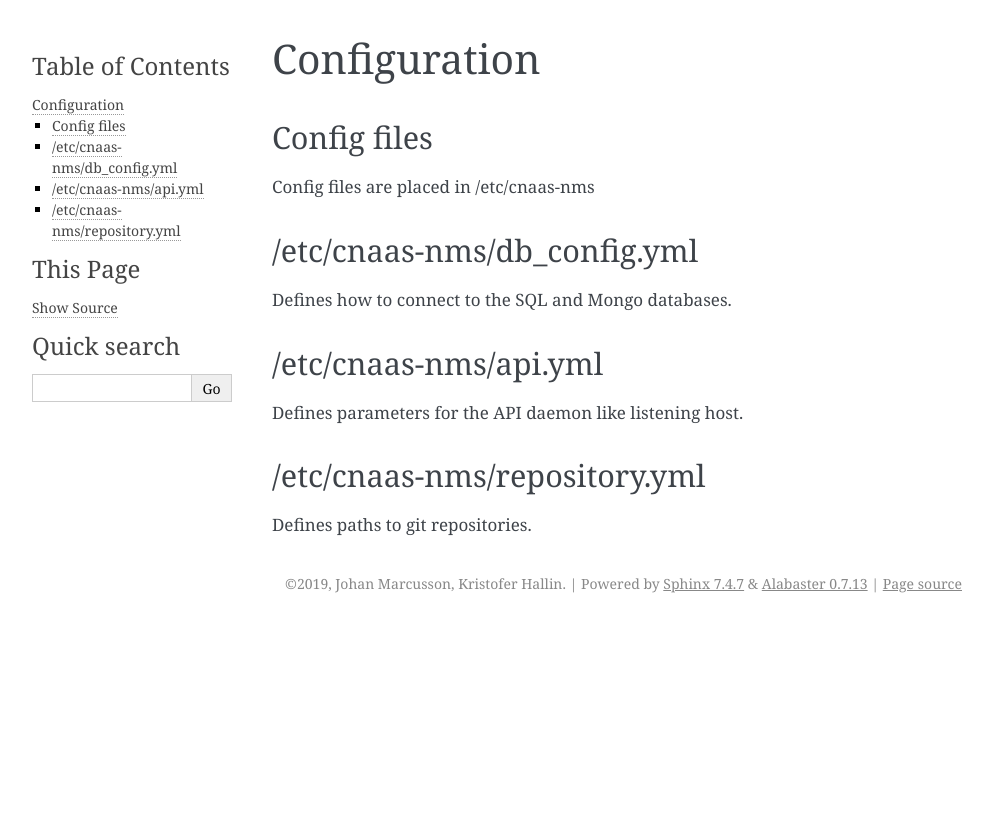
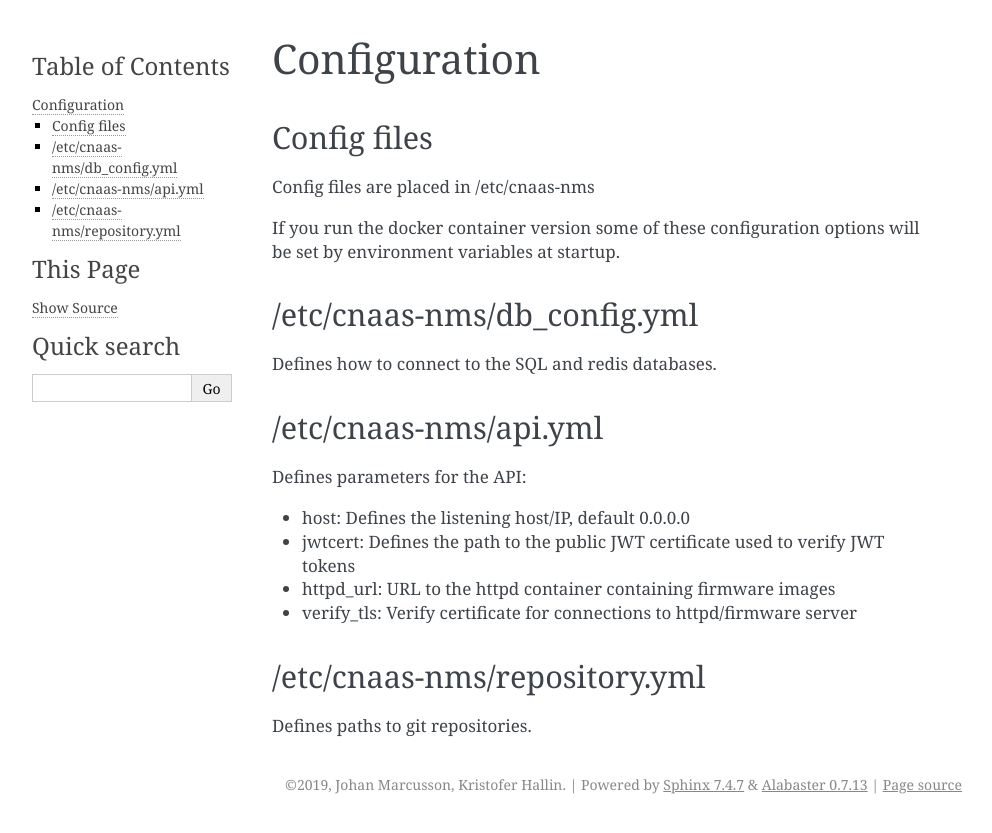
Before and after one commit to SUNET/cnaas-nms, a Sphinx documentation site: the page built from docs/configuration/index.rst, in a window 1280 px wide. Shown: the top 833 px of the page, without its empty margins (148-1140 px from the left). Built offline with Sphinx 7.4.7, drawn with Linux system fonts in a browser that asks for light colours.

Commit message:
Update docs for config files

```diff
--- a/docs/configuration/index.rst
+++ b/docs/configuration/index.rst
@@ -6,15 +6,23 @@ Config files
 
 Config files are placed in /etc/cnaas-nms
 
+If you run the docker container version some of these configuration options will
+be set by environment variables at startup.
+
 /etc/cnaas-nms/db_config.yml
 ----------------------------
 
-Defines how to connect to the SQL and Mongo databases.
+Defines how to connect to the SQL and redis databases.
 
 /etc/cnaas-nms/api.yml
 ----------------------
 
-Defines parameters for the API daemon like listening host.
+Defines parameters for the API:
+
+- host: Defines the listening host/IP, default 0.0.0.0
+- jwtcert: Defines the path to the public JWT certificate used to verify JWT tokens
+- httpd_url: URL to the httpd container containing firmware images
+- verify_tls: Verify certificate for connections to httpd/firmware server
 
 /etc/cnaas-nms/repository.yml
 -----------------------------
```
